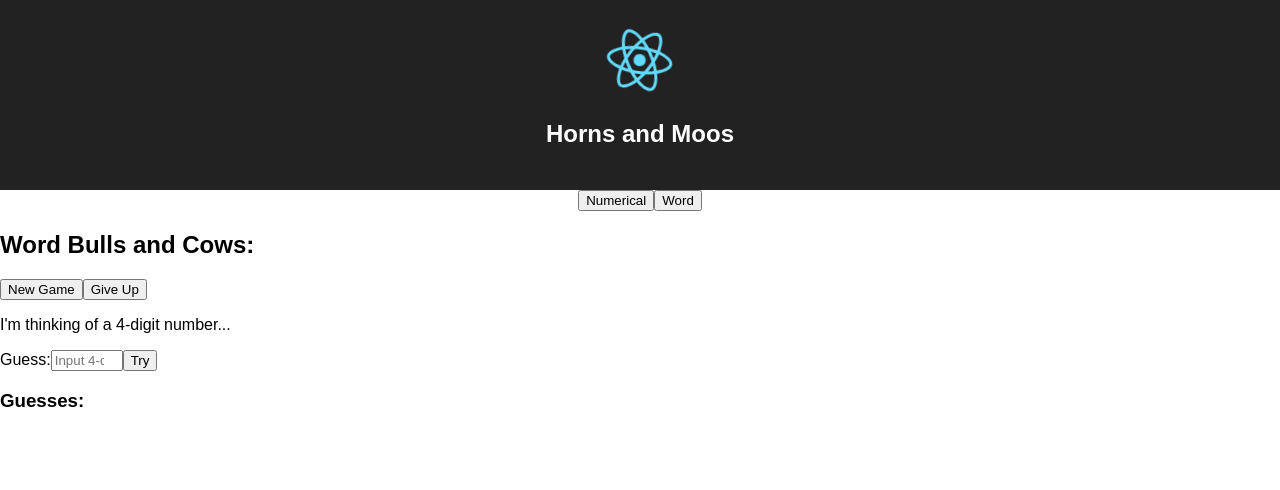
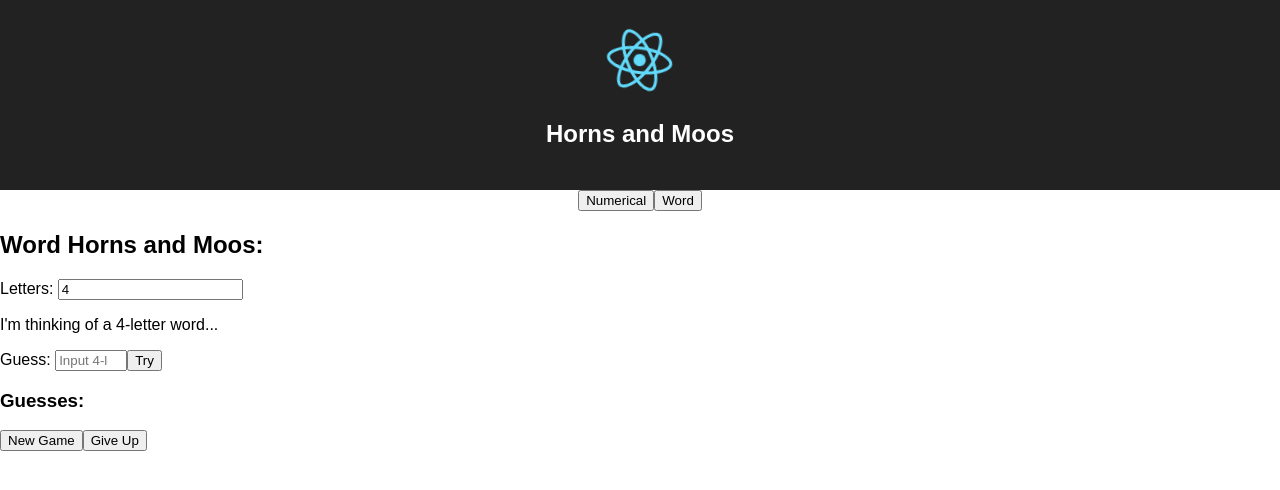
Before and after one commit to DMonMac/Horns-and-Moos, a React (Create React App) app: page / in a window 1280 px wide. Both pictures are taken after a click on the button "Word". Shown: the top 490 px of the page. Built offline with nearby package versions, Linux system fonts and the light colour scheme.

Commit message:
Copied Numerical console and result to Word console and result; Edited Bulls and Cows to Horns and Moos; Some terms made to match with Word console.

```diff
--- a/src/Components/Word/Console.js
+++ b/src/Components/Word/Console.js
@@ -12,6 +12,7 @@ class Console extends Component {
     };
 
     this.newGame = this.newGame.bind(this);
+    this.inputDigits = this.inputDigits.bind(this);
     this.inputGuess = this.inputGuess.bind(this);
     this.resultCount = this.resultCount.bind(this);
     this.giveUp = this.giveUp.bind(this);
@@ -30,8 +31,10 @@ class Console extends Component {
       numberToGuess = '0' + numberToGuess
     }
     // Reinitialize states
-    document.getElementById("statusMonitor").innerHTML = "";
-    document.getElementById("tryButton").style.pointerEvents = 'auto';
+    document.getElementById("guessInput").reset();
+    document.getElementById("guessButton").style.pointerEvents = 'auto'
+    document.getElementById("statusMonitor").innerHTML = ""
+    document.getElementById("giveUpButton").style.pointerEvents = 'auto'
     this.setState({
       number: numberToGuess,
       input: '',
@@ -45,14 +48,20 @@ class Console extends Component {
              }
     );
   }
-  // Required so that it's possible to input numbers
+  // Required so that it's possible to input on the forms
+  inputDigits(event) {
+    this.setState(
+      {digits: event.target.value},
+      () => {this.newGame()}
+    )
+  }
   inputGuess(event) {
     this.setState({input: event.target.value})
   }
   // Count Horns and Moos on click
   resultCount(event) {
     event.preventDefault();
-    if (this.state.input.length === this.state.digits) {
+    if (this.state.input.length == this.state.digits) {
       // Required values
       let numDigits = this.state.number.split('')
       let inputDigits = this.state.input.split('')
@@ -120,11 +129,6 @@ class Console extends Component {
         console.log(this.state.records[this.state.records.length - 1])
         console.log('Records updated:')
         console.log(this.state.records)
-        let lastRecord = this.state.records[this.state.records.length - 1]
-        if (lastRecord.horns === 4) {
-          document.getElementById("tryButton").style.pointerEvents = 'none';
-          console.log("'Try' button now disabled. Click 'New Game' to play again.")
-        }
       });
       console.log('Resetting input field...')
       document.getElementById("guessInput").reset()
@@ -135,37 +139,51 @@ class Console extends Component {
   }
 
   giveUp(){
-    document.getElementById("statusMonitor").innerHTML = "The number was " + this.state.number +". Click 'New Game' to play again.";
-    document.getElementById("tryButton").style.pointerEvents = 'none';
+    console.log('Player gave up.')
+    document.getElementById("statusMonitor").innerHTML = "The number was " + this.state.number +". Click 'New Game' to play again."
+    document.getElementById("guessButton").style.pointerEvents = 'none'
+    document.getElementById("giveUpButton").style.pointerEvents = 'none'
   }
 
   render() {
     if (this.state.records.length !== 0) {
       let records = this.state.records
       let lastRecord = records[records.length - 1]
-      if (lastRecord.horns !== 4) {
+      if (lastRecord.horns != this.state.digits) {
         document.getElementById("statusMonitor").innerHTML = "Keep guessing..."
       } else {
         document.getElementById("statusMonitor").innerHTML = "You got it! Good job!"
+        document.getElementById("guessButton").style.pointerEvents = 'none'
+        document.getElementById("giveUpButton").style.pointerEvents = 'none'
+        console.log("'Try' button now disabled. Click 'New Game' to play again.")
       }
     }
     return (
       <div>
-        <h2>Word Bulls and Cows:</h2>
-        <button onClick={this.newGame}>New Game</button><button onClick={this.giveUp}>Give Up</button>
-        <p>I'm thinking of a {this.state.digits}-digit number...</p>
+        <h2>Word Horns and Moos:</h2>
+        <form id="digitInput">
+          <label>Letters: </label>
+          <input
+            value = {this.state.digits}
+            onChange={this.inputDigits}
+            type="number"
+            min='2'
+            placeholder={'Input number of letters'}
+          />
+        </form>
+        <p>I'm thinking of a {this.state.digits}-letter word...</p>
           <form id="guessInput">
-            <label>Guess:</label>
+            <label>Guess: </label>
             <input
               value = {this.state.guess}
               onChange={this.inputGuess}
               type="number"
               min='0'
               max={Math.pow(10, this.state.digits)-1}
-              placeholder={'Input ' + this.state.digits + '-digit number'}
+              placeholder={'Input ' + this.state.digits + '-letter word'}
             />
             <button
-              id="tryButton"
+              id="guessButton"
               type="submit"
               onClick={this.resultCount}>Try</button><br/>
           </form>
@@ -173,6 +191,7 @@ class Console extends Component {
             records={this.state.records}
           />
           <div id="statusMonitor"></div>
+          <button onClick={this.newGame}>New Game</button><button onClick={this.giveUp} id="giveUpButton">Give Up</button>
       </div>
     );
   }
```
